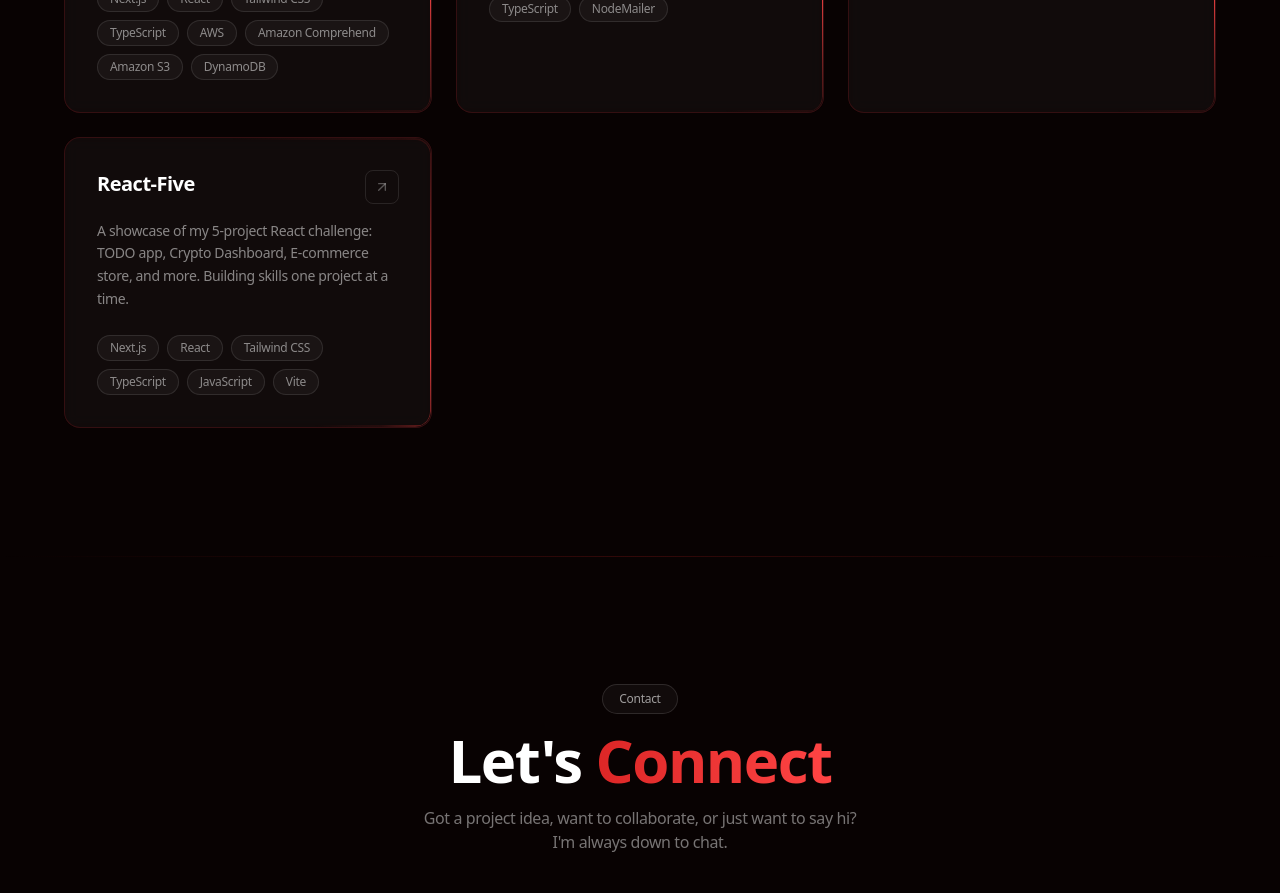
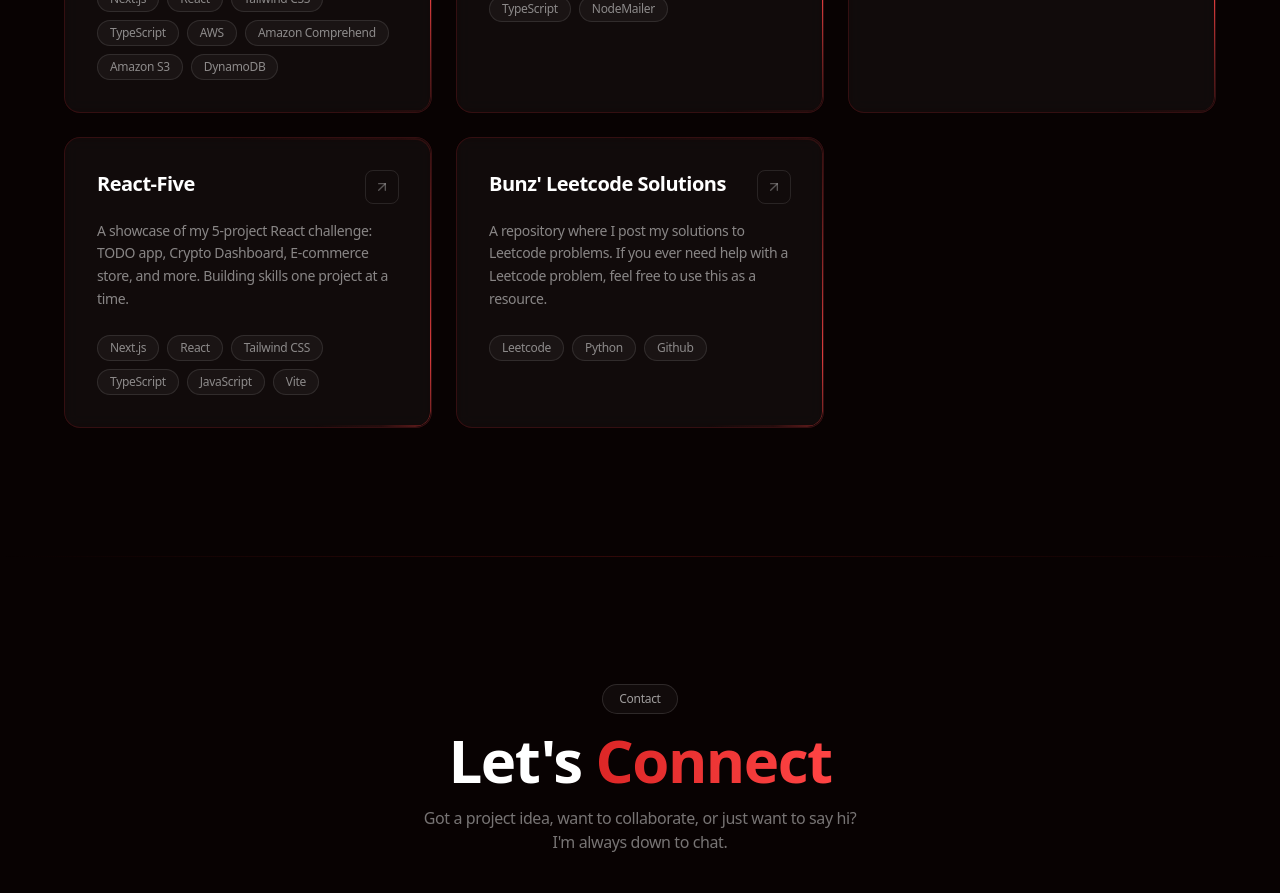
Before and after one commit to Bunz42/bunz-portfolio, a Next.js app: page / in a window 1280 px wide. Shown: the part 3200-4093 px from the top of the page. Built offline with nearby package versions, Linux system fonts and the light colour scheme.

Commit message:
Added leetcode solutions repo to projects

```diff
--- a/src/components/Projects.tsx
+++ b/src/components/Projects.tsx
@@ -31,6 +31,13 @@ const projects = [
             "A showcase of my 5-project React challenge: TODO app, Crypto Dashboard, E-commerce store, and more. Building skills one project at a time.",
         tags: ["Next.js", "React", "Tailwind CSS", "TypeScript", "JavaScript", "Vite"],
         href: "https://github.com/Bunz42/react-five",
+    },
+    {
+        title: "Bunz' Leetcode Solutions",
+        description:
+            "A repository where I post my solutions to Leetcode problems. If you ever need help with a Leetcode problem, feel free to use this as a resource.",
+        tags: ["Leetcode", "Python", "Github"],
+        href: "https://github.com/Bunz42/bunz-leetcode-solutions",
     },
 ];
 
```
